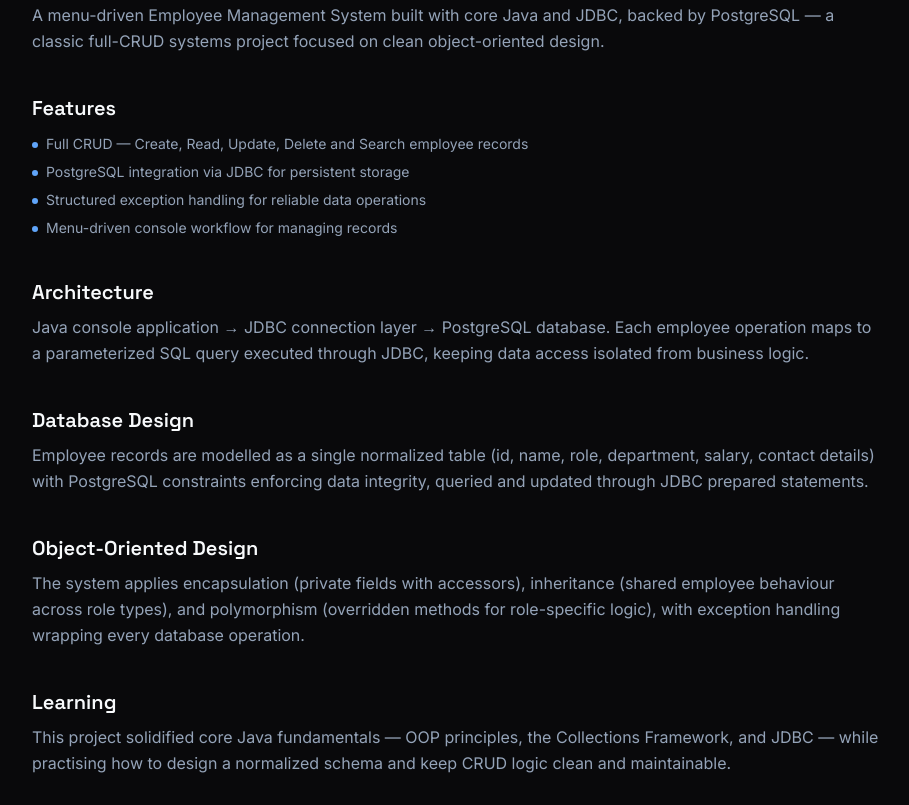
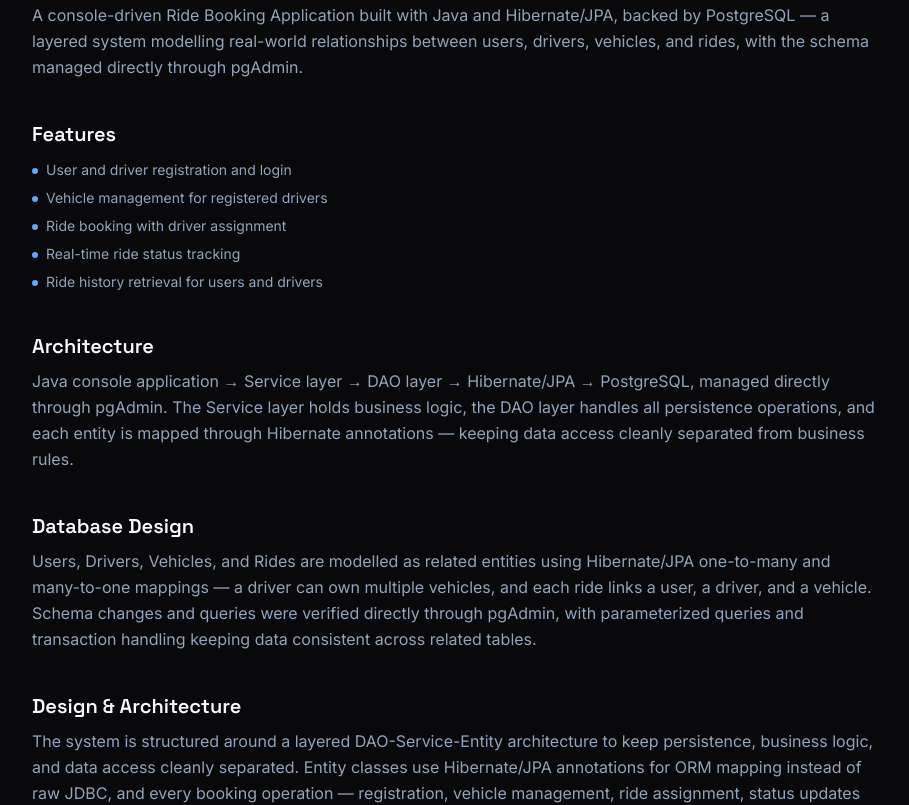
Before and after one commit to prashantmane1207/PrashantManePortfolio-V2-, a React (Vite) app: page /projects/employee-management-system in a window 1280 px wide. Shown: the part 440-1245 px from the top of the page, without its empty margins (184-1093 px from the left). Built offline with nearby package versions, Linux system fonts and the light colour scheme.

Commit message:
Update ProjectDetailEMS.jsx

```diff
--- a/src/pages/ProjectDetailEMS.jsx
+++ b/src/pages/ProjectDetailEMS.jsx
@@ -2,68 +2,66 @@ import { motion } from 'framer-motion'
 import { Link } from 'react-router-dom'
 import { FiArrowLeft, FiGithub } from 'react-icons/fi'
 import Button from '../components/Button'
+
 const sections = [
   {
     title: 'Overview',
-    body: "A menu-driven Employee Management System built with core Java and JDBC, backed by PostgreSQL — a classic full-CRUD systems project focused on clean object-oriented design.",
+    body: "A console-driven Ride Booking Application built with Java and Hibernate/JPA, backed by PostgreSQL — a layered system modelling real-world relationships between users, drivers, vehicles, and rides, with the schema managed directly through pgAdmin.",
   },
   {
     title: 'Features',
     body: null,
     list: [
-      'Full CRUD — Create, Read, Update, Delete and Search employee records',
-      'PostgreSQL integration via JDBC for persistent storage',
-      'Structured exception handling for reliable data operations',
-      'Menu-driven console workflow for managing records',
+      'User and driver registration and login',
+      'Vehicle management for registered drivers',
+      'Ride booking with driver assignment',
+      'Real-time ride status tracking',
+      'Ride history retrieval for users and drivers',
     ],
   },
   {
     title: 'Architecture',
-    body: 'Java console application → JDBC connection layer → PostgreSQL database. Each employee operation maps to a parameterized SQL query executed through JDBC, keeping data access isolated from business logic.',
+    body: 'Java console application → Service layer → DAO layer → Hibernate/JPA → PostgreSQL, managed directly through pgAdmin. The Service layer holds business logic, the DAO layer handles all persistence operations, and each entity is mapped through Hibernate annotations — keeping data access cleanly separated from business rules.',
   },
   {
     title: 'Database Design',
-    body: 'Employee records are modelled as a single normalized table (id, name, role, department, salary, contact details) with PostgreSQL constraints enforcing data integrity, queried and updated through JDBC prepared statements.',
+    body: 'Users, Drivers, Vehicles, and Rides are modelled as related entities using Hibernate/JPA one-to-many and many-to-one mappings — a driver can own multiple vehicles, and each ride links a user, a driver, and a vehicle. Schema changes and queries were verified directly through pgAdmin, with parameterized queries and transaction handling keeping data consistent across related tables.',
   },
   {
-    title: 'Object-Oriented Design',
-    body: 'The system applies encapsulation (private fields with accessors), inheritance (shared employee behaviour across role types), and polymorphism (overridden methods for role-specific logic), with exception handling wrapping every database operation.',
+    title: 'Design & Architecture',
+    body: 'The system is structured around a layered DAO-Service-Entity architecture to keep persistence, business logic, and data access cleanly separated. Entity classes use Hibernate/JPA annotations for ORM mapping instead of raw JDBC, and every booking operation — registration, vehicle management, ride assignment, status updates — flows through the same consistent layered pattern.',
   },
   {
     title: 'Learning',
-    body: 'This project solidified core Java fundamentals — OOP principles, the Collections Framework, and JDBC — while practising how to design a normalized schema and keep CRUD logic clean and maintainable.',
+    body: 'This project was a deliberate step up from raw JDBC into real ORM usage — building a working understanding of entity relationships, Hibernate mappings, and transaction management, along with how a layered architecture keeps a growing codebase maintainable as more entities and operations get added.',
   },
 ]
 
-export default function ProjectDetailEMS() {
+export default function ProjectDetailRideBooking() {
   return (
     <article className="mx-auto max-w-4xl px-6 pb-28 pt-32">
       <Link to="/#projects" className="focus-ring inline-flex items-center gap-2 font-mono text-sm text-accent hover:underline">
         <FiArrowLeft /> Back to projects
       </Link>
-
       <motion.h1
         initial={{ opacity: 0, y: 16 }}
         animate={{ opacity: 1, y: 0 }}
         transition={{ duration: 0.6 }}
         className="mt-6 font-display text-3xl font-semibold text-text sm:text-4xl"
       >
-        Employee Management System
+        Ride Booking Application
       </motion.h1>
-      <p className="mt-2 text-primary">Menu-driven Java + JDBC + PostgreSQL CRUD system</p>
-
+      <p className="mt-2 text-primary">Console-based Java + Hibernate/JPA + PostgreSQL ride booking system</p>
       <div className="mt-4 flex flex-wrap gap-2">
-        {['Java', 'JDBC', 'PostgreSQL', 'OOP'].map((t) => (
+        {['Java', 'Hibernate', 'PostgreSQL', 'pgAdmin'].map((t) => (
           <span key={t} className="rounded bg-white/5 px-2.5 py-1 text-xs text-text-muted">{t}</span>
         ))}
       </div>
-
       <div className="mt-6">
-        <Button href="https://github.com/prashantmane1207/Employee-Management-System-JDBC" variant="outline">
+        <Button href="https://github.com/prashantmane1207" variant="outline">
           <FiGithub /> View Source on GitHub
         </Button>
       </div>
-
       <div className="mt-12 space-y-10">
         {sections.map((s) => (
           <motion.div
@@ -86,8 +84,6 @@ export default function ProjectDetailEMS() {
             )}
           </motion.div>
         ))}
-
-
       </div>
     </article>
   )
```
